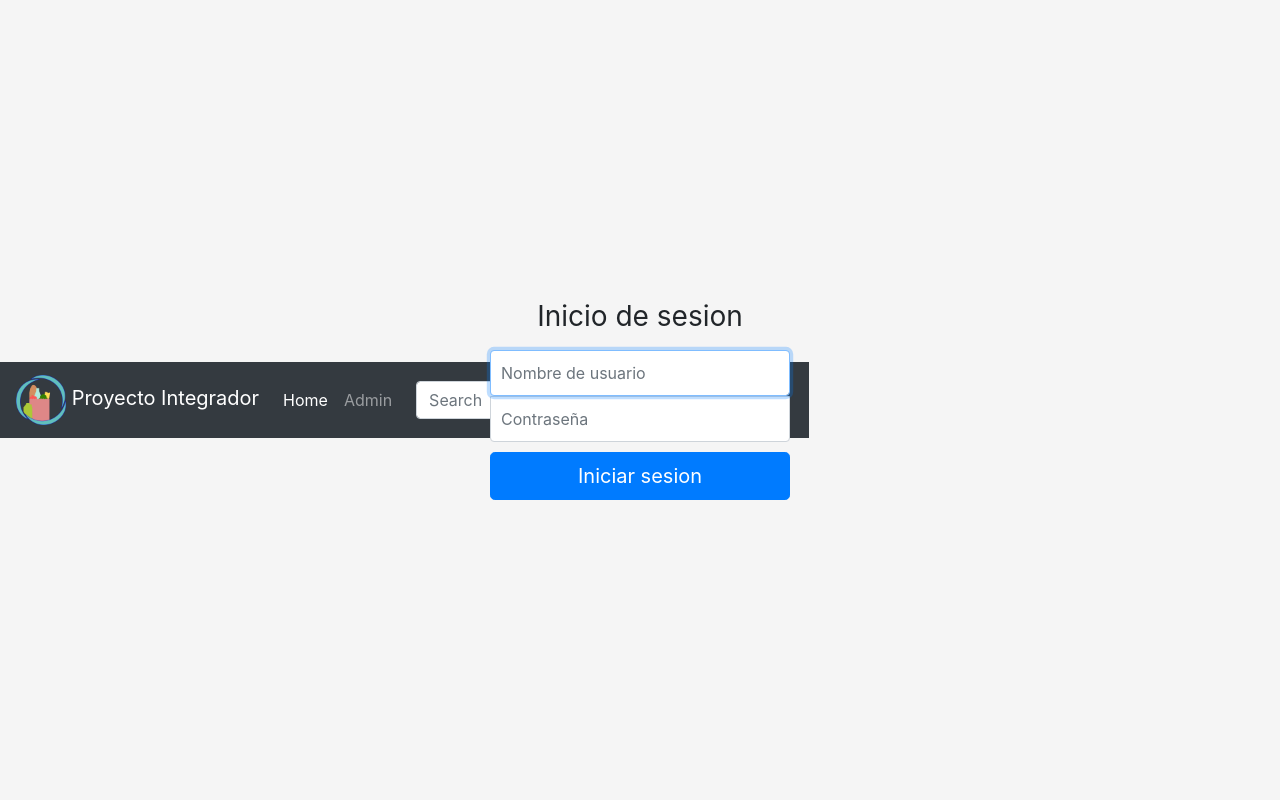
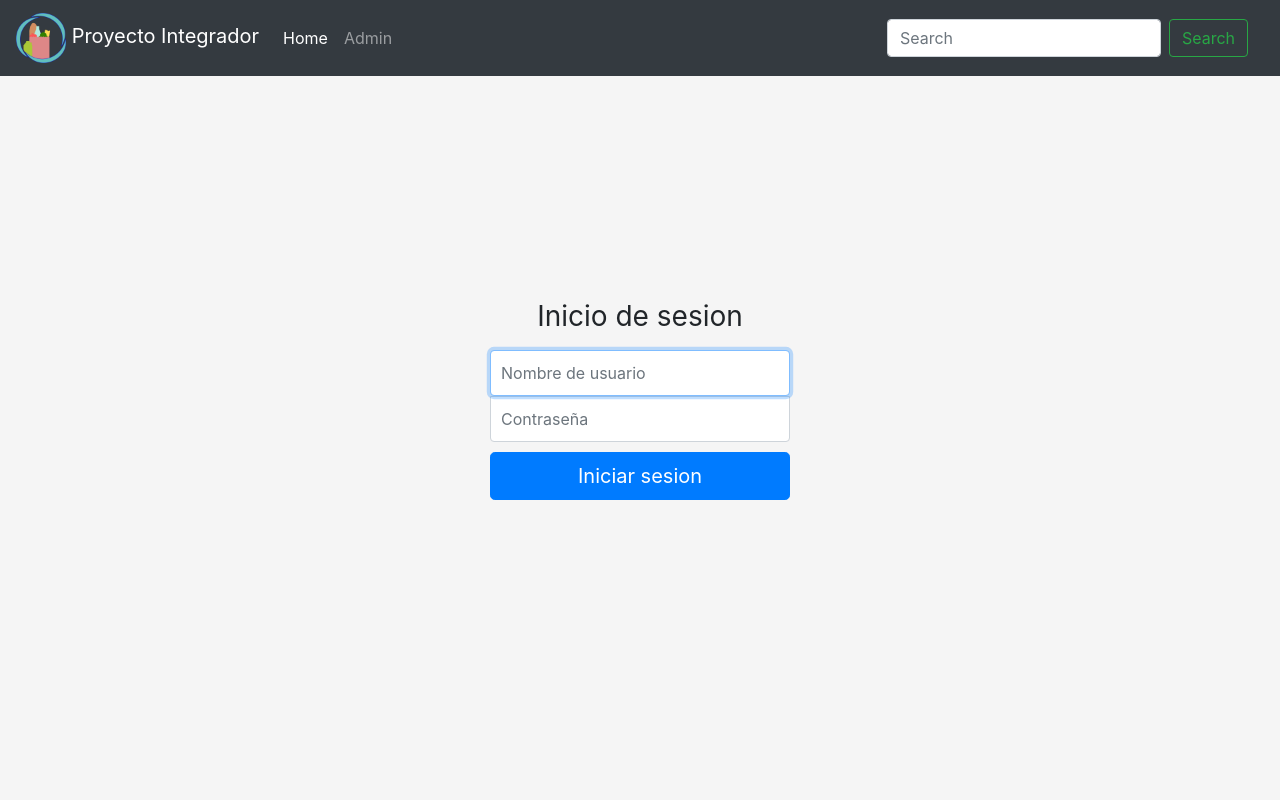
Before and after one commit to MaximoSav/Proyecto-Integrador-Django, a Django app: page /accounts/login/ in a window 1280 px wide. Run offline with Django 3.2, Linux system fonts and the light colour scheme; parts of the project's set-up code (start-up, migrations or seed data) failed here and were passed over; some libraries are stand-ins or nearby versions.

Commit message:
fixed bug

```diff
--- a/core/static/css/signin.css
+++ b/core/static/css/signin.css
@@ -5,10 +5,8 @@ body {
 
 body {
   display: -ms-flexbox;
-  display: flex;
   -ms-flex-align: center;
   align-items: center;
-  padding-top: 40px;
   padding-bottom: 40px;
   background-color: #f5f5f5;
 }
--- a/core/templates/registration/base.html
+++ b/core/templates/registration/base.html
@@ -12,6 +12,8 @@
 	{% endblock %}
 </head>
 <body>
+	{% block content %}
+	{% endblock %}
 	<nav class="navbar navbar-expand-lg navbar-dark bg-dark">
 		<a class="navbar-brand" href="/">
 			<img src={% static 'logo.png' %} width="50" height="50" class="d-inline-block align-center" alt="" loading="lazy"></img> Proyecto Integrador
@@ -32,8 +34,6 @@
 			</form>
 		</div>
 	</nav>
-	{% block content %}
-	{% endblock %}
     {% bootstrap_javascript jquery='full' %}
 </body>
 </html>
```
